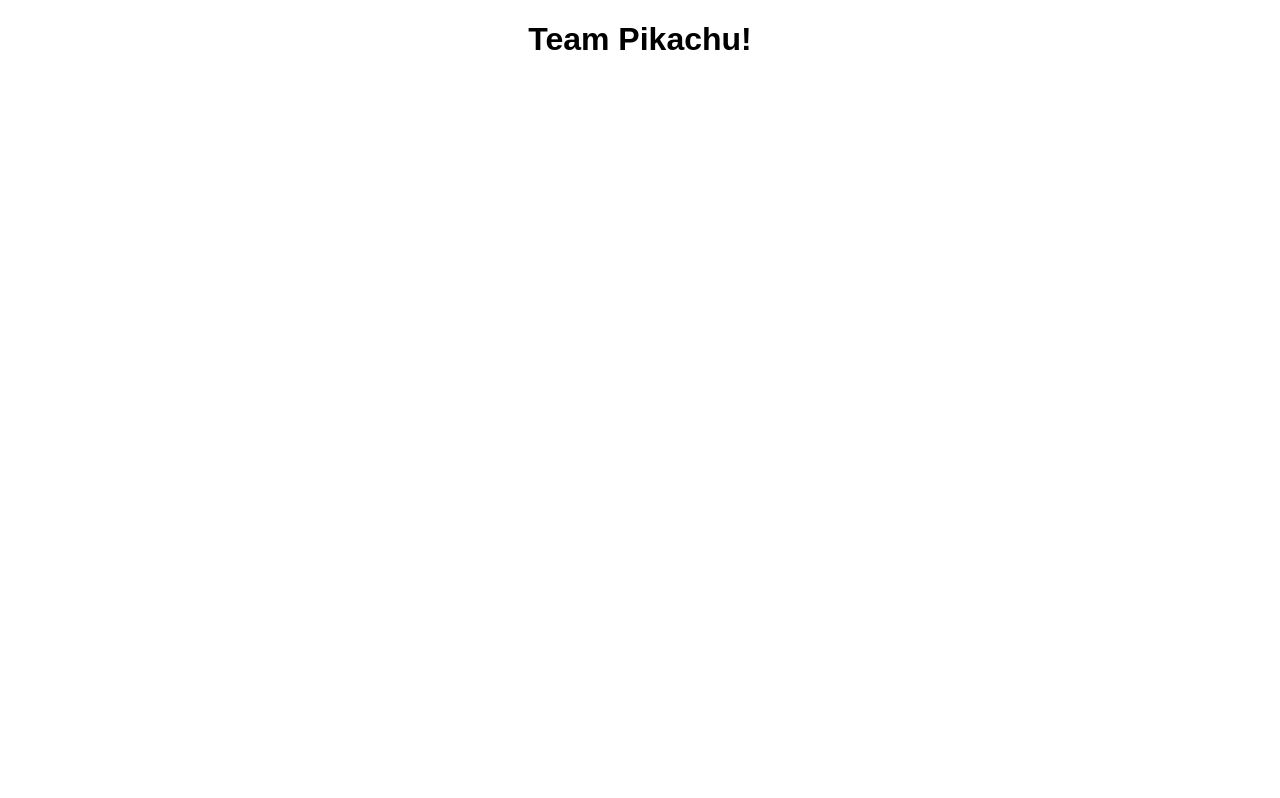
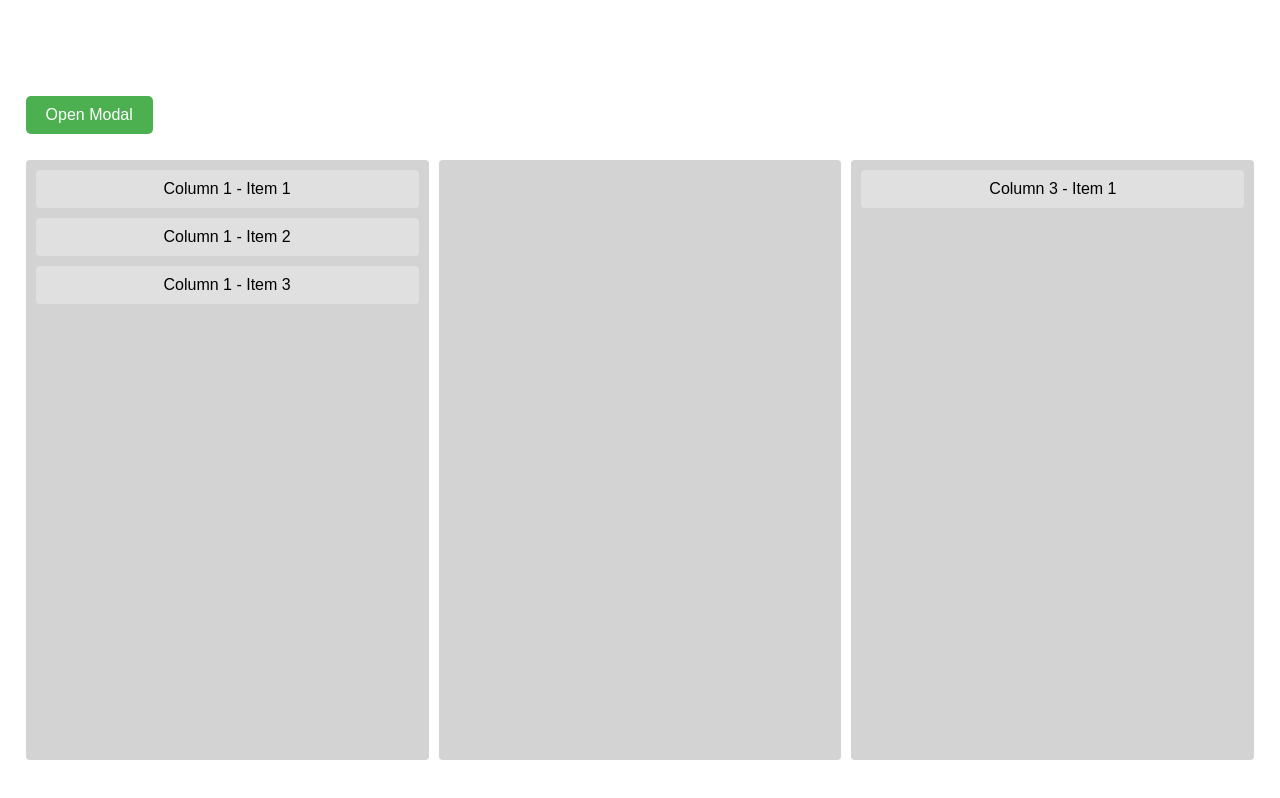
Before and after one commit to pikachu-ptri15/JiraJob, a React app in the folder client/: page / in a window 1280 px wide. Built offline with nearby package versions, Linux system fonts and the light colour scheme.

Commit message:
columnComps

```diff
--- a/client/src/App.tsx
+++ b/client/src/App.tsx
@@ -1,11 +1,98 @@
-import React from 'react';
+import React, { useState } from "react";
+import Column from "./progressColumn"; // Importing the Column component
+import Modal from "./Modal"; // Importing the Modal component
 
 const App: React.FC = () => {
-    return (
-        <>
-            <h1>Team Pikachu!</h1>
-        </>
-    );
+  const [isModalVisible, setIsModalVisible] = useState(false);
+
+  const showModal = () => setIsModalVisible(true);
+  const hideModal = () => setIsModalVisible(false);
+
+  return (
+    <div style={styles.container}>
+      {/* Top White Space (20% of screen height) */}
+      <div style={styles.topSpace}></div>
+
+      {/* Button to open the Modal, aligned to the left with 2% space */}
+      <div style={styles.buttonContainer}>
+        <button style={styles.modalButton} onClick={showModal}>
+          Open Modal
+        </button>
+      </div>
+
+      {/* Modal */}
+      <Modal isVisible={isModalVisible} onClose={hideModal} />
+
+      {/* Columns container (fills remaining space) */}
+      <div style={styles.columnsContainer}>
+        <Column>
+          <div style={styles.item}>Column 1 - Item 1</div>
+          <div style={styles.item}>Column 1 - Item 2</div>
+          <div style={styles.item}>Column 1 - Item 3</div>
+        </Column>
+
+        {/* Empty Column */}
+        <Column>
+          {/* Empty */}
+        </Column>
+
+        <Column>
+          <div style={styles.item}>Column 3 - Item 1</div>
+        </Column>
+      </div>
+
+      {/* Bottom White Space (5% of screen height) */}
+      <div style={styles.bottomSpace}></div>
+    </div>
+  );
 };
 
+const styles: { [key: string]: React.CSSProperties } = {
+  container: {
+    display: "flex", // Flexbox layout to stack items vertically
+    flexDirection: "column", // Stack items in a column
+    height: "100vh", // Full screen height
+    margin: "0", // Remove margin
+  },
+  topSpace: {
+    height: "20%", // Top white space takes up 20% of the screen height
+    backgroundColor: "white", // Make it white
+  },
+  buttonContainer: {
+    position: "absolute",
+    top: "12%", // Adjust this to be higher if needed
+    left: "2%", // 2% white space from the left edge of the screen
+    },
+  modalButton: {
+    padding: "10px 20px",
+    fontSize: "16px",
+    cursor: "pointer",
+    backgroundColor: "#4CAF50",
+    color: "white",
+    border: "none",
+    borderRadius: "5px",
+  },
+  columnsContainer: {
+    display: "flex", // Flexbox layout to arrange columns horizontally
+    justifyContent: "space-between", // Space columns evenly
+    alignItems: "stretch", // Ensure columns stretch to the same height
+    width: "96%", // Columns container takes up 96% of the screen width
+    margin: "0 auto", // Center the columns container horizontally
+    flex: "1", // Take up the remaining space (after the top and bottom white spaces)
+    gap: "10px", // Space between columns
+  },
+  bottomSpace: {
+    height: "5%", // Bottom white space takes up 5% of the screen height
+    backgroundColor: "white", // Make it white
+  },
+  item: {
+    padding: "10px", // Padding for items inside the columns
+    backgroundColor: "#e0e0e0", // Background color for items
+    borderRadius: "4px", // Border radius for item styling
+    textAlign: "center", // Center the text inside items
+    marginBottom: "10px", // Adds 10px space between items inside each column
+  },
+};
+
+
 export default App;
--- /dev/null
+++ b/client/src/Modal.tsx
@@ -0,0 +1,52 @@
+import React from "react";
+
+interface ModalProps {
+  isVisible: boolean;
+  onClose: () => void;
+}
+
+const Modal: React.FC<ModalProps> = ({ isVisible, onClose }) => {
+  if (!isVisible) return null;
+
+  return (
+    <div style={styles.modalOverlay}>
+      <div style={styles.modal}>
+        <button style={styles.closeButton} onClick={onClose}>
+          Close
+        </button>
+        <div>This is the Modal content!</div>
+      </div>
+    </div>
+  );
+};
+
+const styles: { [key: string]: React.CSSProperties } = {
+  modalOverlay: {
+    position: "fixed",
+    top: 0,
+    left: 0,
+    right: 0,
+    bottom: 0,
+    backgroundColor: "rgba(0, 0, 0, 0.5)", // Semi-transparent background
+    display: "flex",
+    justifyContent: "center",
+    alignItems: "center",
+  },
+  modal: {
+    backgroundColor: "white",
+    padding: "20px",
+    borderRadius: "8px",
+    width: "300px",
+    textAlign: "center",
+  },
+  closeButton: {
+    backgroundColor: "#ff3b3b",
+    color: "white",
+    border: "none",
+    padding: "8px 16px",
+    borderRadius: "4px",
+    cursor: "pointer",
+  },
+};
+
+export default Modal;
--- /dev/null
+++ b/client/src/progressColumn.tsx
@@ -0,0 +1,20 @@
+import React, { FC, ReactNode } from "react";
+
+interface ColumnProps {
+  children?: ReactNode; // Mark `children` as optional
+}
+
+const Column: FC<ColumnProps> = ({ children }) => {
+  return <div style={styles.column}>{children}</div>;
+};
+
+const styles: { [key: string]: React.CSSProperties } = {
+  column: {
+    flex: "1 1 calc((100% - 20px) / 3)",
+    backgroundColor: "#d3d3d3",
+    padding: "10px",
+    borderRadius: "4px",
+  },
+};
+
+export default Column;
```
